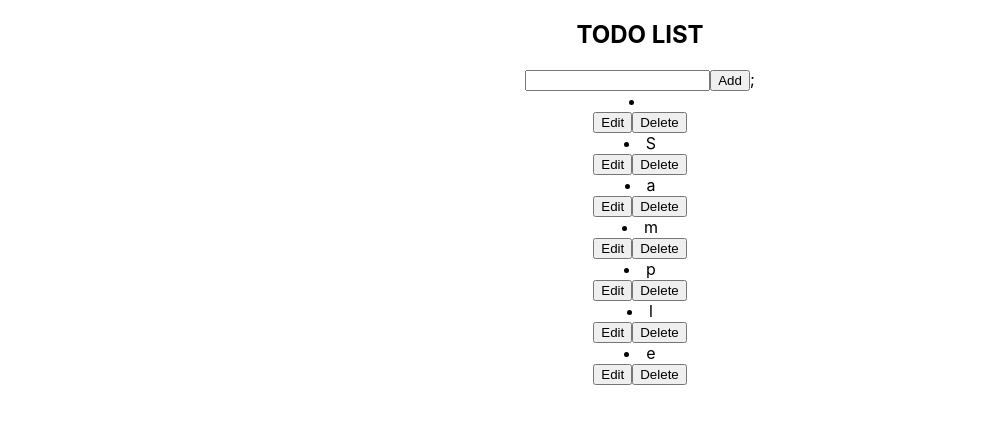
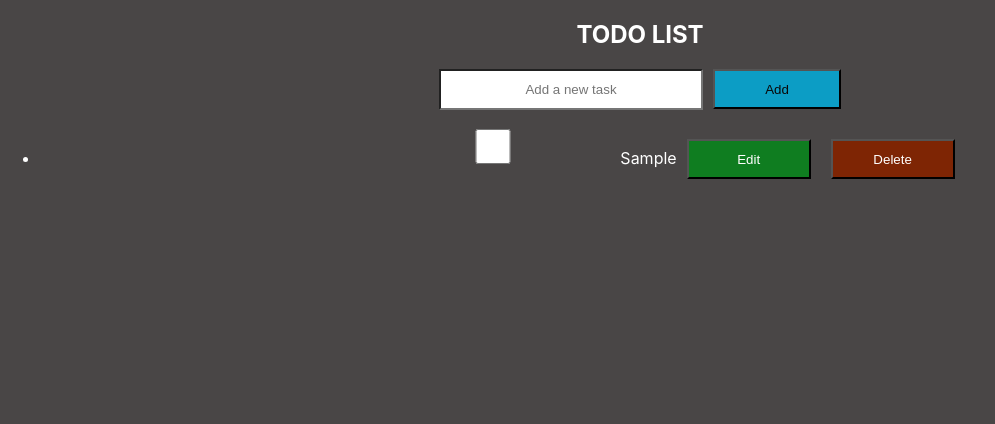
Before and after one commit to clownfish1805/ToDo-List-Application, a React (Create React App) app: page / in a window 1280 px wide. Both pictures are taken after typing "Sample" into the empty fields and a click on the button "Add". Shown: the top 424 px of the page, without its empty margins (0-995 px from the left). Built offline with nearby package versions, Linux system fonts and the light colour scheme.

Commit message:
commit all changes

```diff
--- a/package.json
+++ b/package.json
@@ -6,6 +6,7 @@
     "@testing-library/jest-dom": "^5.17.0",
     "@testing-library/react": "^13.4.0",
     "@testing-library/user-event": "^13.5.0",
+    "bootstrap": "^5.1.0",
     "react": "^18.2.0",
     "react-dom": "^18.2.0",
     "react-scripts": "5.0.1",
--- a/public/index.html
+++ b/public/index.html
@@ -15,6 +15,8 @@
       user's mobile device or desktop. See https://developers.google.com/web/fundamentals/web-app-manifest/
     -->
     <link rel="manifest" href="%PUBLIC_URL%/manifest.json" />
+    <link href="https://fonts.googleapis.com/icon?family=Material+Icons"
+      rel="stylesheet">
     <!--
       Notice the use of %PUBLIC_URL% in the tags above.
       It will be replaced with the URL of the `public` folder during the build.
--- a/src/App.css
+++ b/src/App.css
@@ -1,5 +1,7 @@
 .App {
   text-align: center;
+
+
 }
 
 .App-logo {
--- a/src/App.js
+++ b/src/App.js
@@ -1,6 +1,7 @@
 import React from 'react';
 import './App.css';
 import Todolist from './Todolist';
+import './todo.css';
 
 function App() {
   return (
--- a/src/Todolist.js
+++ b/src/Todolist.js
@@ -1,5 +1,6 @@
 import React from "react";
-import { useState } from "react";
+import { useState,useEffect } from "react";
+import './todo.css';
 
 const Todolist=()=>{
     const [todo,setTodo] = useState("");
@@ -7,32 +8,98 @@ const Todolist=()=>{
     const [show,setshow]=useState(false);
     const [editindex,setEdit]=useState();      //one more state to store the edited values
 
+
+    useEffect(() => {
+        // Load tasks from local storage on component mount
+        const localTasks = JSON.parse(localStorage.getItem("localTasks"));
+        // if (localTasks ) {
+        //     setNewtodo(localTasks);
+        // }
+
+        if (localTasks && Array.isArray(localTasks)) {
+            setNewtodo(localTasks);
+        }
+    }, []);
+
+    const updateLocalStorage = (todos) => {
+        localStorage.setItem("localTasks", JSON.stringify(todos));
+    };
+
+
     const handleAdd=()=>{
         // console.log(todo);
-        if(todo.length!==0){
-        setNewtodo(newData=>[newData,...todo]);
+        // if(todo.length!==0){
+        //     const newData={id:new Date().getTime(),todo:todo};
+        //     setNewtodo((prevTodos) => [...prevTodos, newData]);
+        // //localStorage.setItem("localTasks",JSON.stringify([...newtodo, newData]))
+        // setTodo("");           //to make the input set to none again
+        // }
+
+        if (todo.length !== 0) {
+            const newData = { id: new Date().getTime(), todo: todo };
+            const updatedTodos = [...newtodo, newData];
+            setNewtodo(updatedTodos);
+            setTodo("");
+            updateLocalStorage(updatedTodos);
         }
-        setTodo("");            //to make the input set to none again
+
+
     }
     // console.log(newtodo);
 
     const handleEdit =(index) =>{
-        setTodo(newtodo[index]);
+        setTodo(newtodo[index].todo);
         setshow(true);     //to show the update button
         setEdit(index);
     }
 
-    const handleUpdate=()=>{
-        newtodo.splice(editindex,1,todo);
-        setNewtodo([...newtodo]);   //to update the state
-        setshow(false);  //to show the add button
-        setTodo("");
+   // const handleUpdate=()=>{
+    //     newtodo.splice(editindex,1,todo);
+    //     setNewtodo([...newtodo]);   //to update the state
+    //     setshow(false);  //to show the add button
+    //     setTodo("");
+    //     updateLocalStorage(...newtodo);
+
+    // const handleUpdate = () => {
+    //     if (todo.length !== 0 && editindex !== null) {
+    //         const updatedTodos = [...newtodo];
+    //         updatedTodos[editindex].todo = todo;
+    //         setNewtodo(updatedTodos);
+    //         setshow(false);
+    //         setTodo("");
+    //         setEdit(null);
+    //         updateLocalStorage(updatedTodos);
+    //     }
+    // }
+
+    const handleUpdate = () => {
+        if (todo.length !== 0 && editindex !== null) {
+            const updatedTodos = newtodo.map((item, index) => {
+                if (index === editindex) {
+                    return { ...item, todo: todo };
+                }
+                return item;
+            });
+            setNewtodo(updatedTodos);
+            setshow(false);
+            setTodo("");
+            setEdit(null);
+            updateLocalStorage(updatedTodos);
+        }
     }
 
+
     const handleDelete = (index) =>{
-        //console.log(index);
-        newtodo.splice(index,1);     //to remove only 1 index in 1 click
-        setNewtodo([...newtodo]);    //to update the state
+
+    //     newtodo.splice(index,1);     //to remove only 1 index in 1 click
+    //     setNewtodo([...newtodo]);    //to update the state
+    //    //localStorage.setItem("localTasks",JSON.stringify([...newtodo]));
+    //    updateLocalStorage(...newtodo);
+
+
+       const updatedTodos = newtodo.filter((_, i) => i !== index);
+       setNewtodo(updatedTodos);
+       updateLocalStorage(updatedTodos);
     }
 
 
@@ -41,22 +108,23 @@ const Todolist=()=>{
             <h2>TODO LIST</h2>
             <input
             type="text"
+            placeholder="Add a new task"
             value={todo}   //input value matching the state value
             onChange={(e)=>setTodo(e.target.value)}    //update the state variable in each change
             ></input>
 
             {!show?<button onClick={handleAdd}>Add</button>:
-            <button onClick={handleUpdate}>Update</button>};
+            <button onClick={handleUpdate}>Update</button>}
+            <ul className="todos">
+            {newtodo.map((val, i) => (
+                    <li key={i}>
+                        <input type="checkbox"/>{val.todo}
+                        <button className="edit" onClick={() => handleEdit(i)}>Edit</button>
+                        <button className="delete" onClick={() => handleDelete(i)}>Delete</button>
+                    </li>
+                ))}
+            </ul>
 
-            {
-                newtodo.map((val,index) =>
-                <div>
-                <li>{val}</li>
-                <button className="edit" onClick={()=>handleEdit(index)} >Edit</button>
-                <button className="delete" onClick={()=>handleDelete(index)}>Delete</button>
-                </div>
-                )
-            }
         </div>
     );
 };
--- a/src/index.js
+++ b/src/index.js
@@ -2,7 +2,7 @@ import React from 'react';
 import ReactDOM from 'react-dom/client';
 import './index.css';
 import App from './App';
-import reportWebVitals from './reportWebVitals';
+
 
 const root = ReactDOM.createRoot(document.getElementById('root'));
 root.render(
@@ -10,8 +10,3 @@ root.render(
     <App />
   </React.StrictMode>
 );
-
-// If you want to start measuring performance in your app, pass a function
-// to log results (for example: reportWebVitals(console.log))
-// or send to an analytics endpoint. Learn more: https://bit.ly/CRA-vitals
-reportWebVitals();
--- a/src/reportWebVitals.js
+++ /dev/null
@@ -1,13 +0,0 @@
-const reportWebVitals = onPerfEntry => {
-  if (onPerfEntry && onPerfEntry instanceof Function) {
-    import('web-vitals').then(({ getCLS, getFID, getFCP, getLCP, getTTFB }) => {
-      getCLS(onPerfEntry);
-      getFID(onPerfEntry);
-      getFCP(onPerfEntry);
-      getLCP(onPerfEntry);
-      getTTFB(onPerfEntry);
-    });
-  }
-};
-
-export default reportWebVitals;
--- /dev/null
+++ b/src/todo.css
@@ -0,0 +1,39 @@
+*{
+    text-align: center;
+    background-color: rgb(73, 70, 70);
+}
+input{
+    height: 35px;
+    width: 20%;
+}
+button{
+    height: 40px;
+    width: 10%;
+    background-color: rgb(12, 157, 197);
+    color: rgb(10, 9, 9);
+    margin-left:10px;
+}
+.edit{
+    height: 40px;
+    width: 10%;
+    background-color: rgb(15, 125, 32);
+    color: white;
+    margin-right:10px;
+}
+.delete{
+    height: 40px;
+    width: 10%;
+    background-color: rgb(126, 37, 4);
+    color: white;
+}
+.todo h2{
+    color: white;
+}
+.todo input{
+    background-color: white;
+    color: black;
+}
+.todos{
+
+    color: white;
+}
```
Also changed, not shown: src/setupTests.js (deleted, +0 -5 lines), 2 other files (tests, documents, lock files or other folders).
